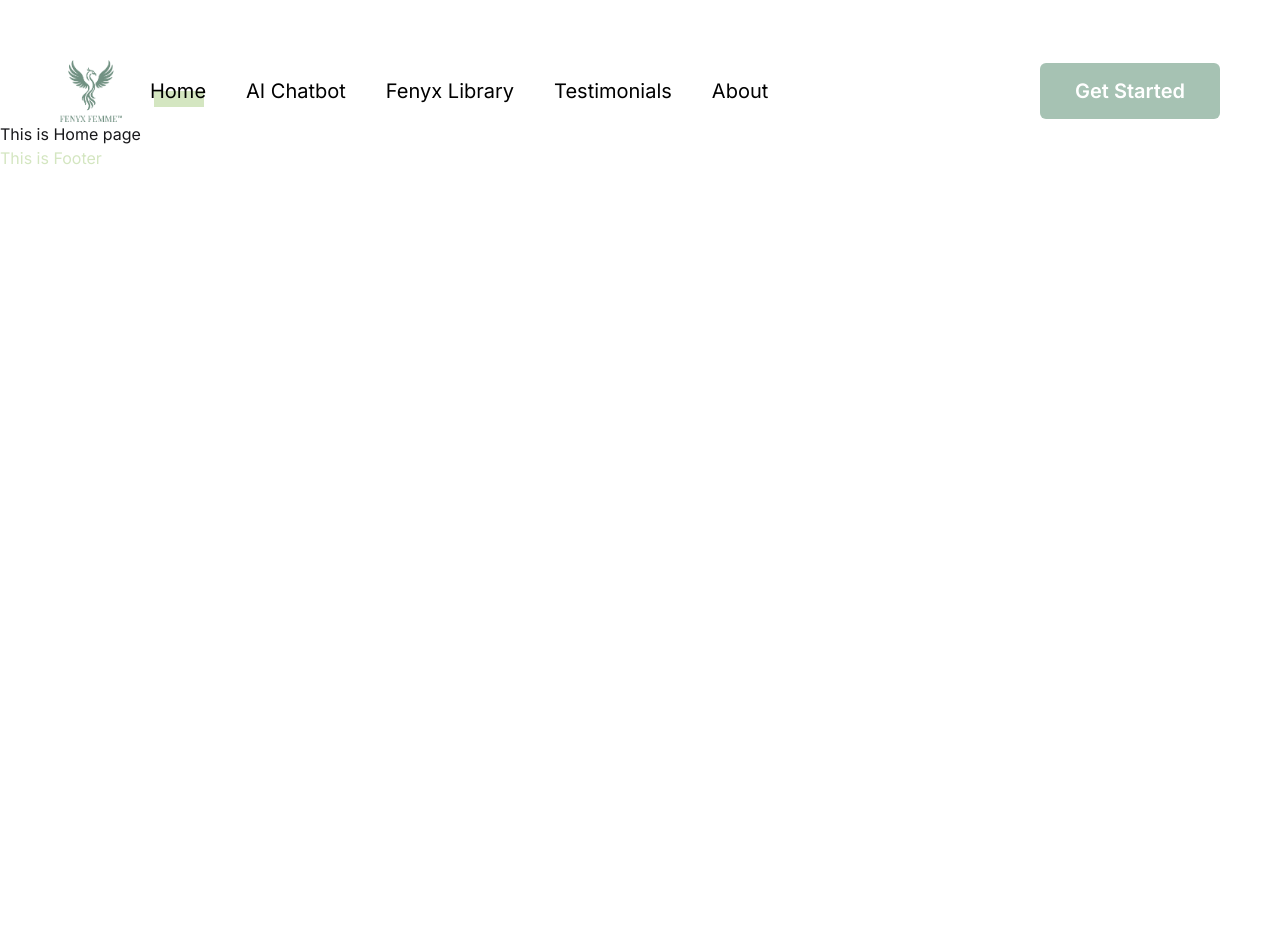
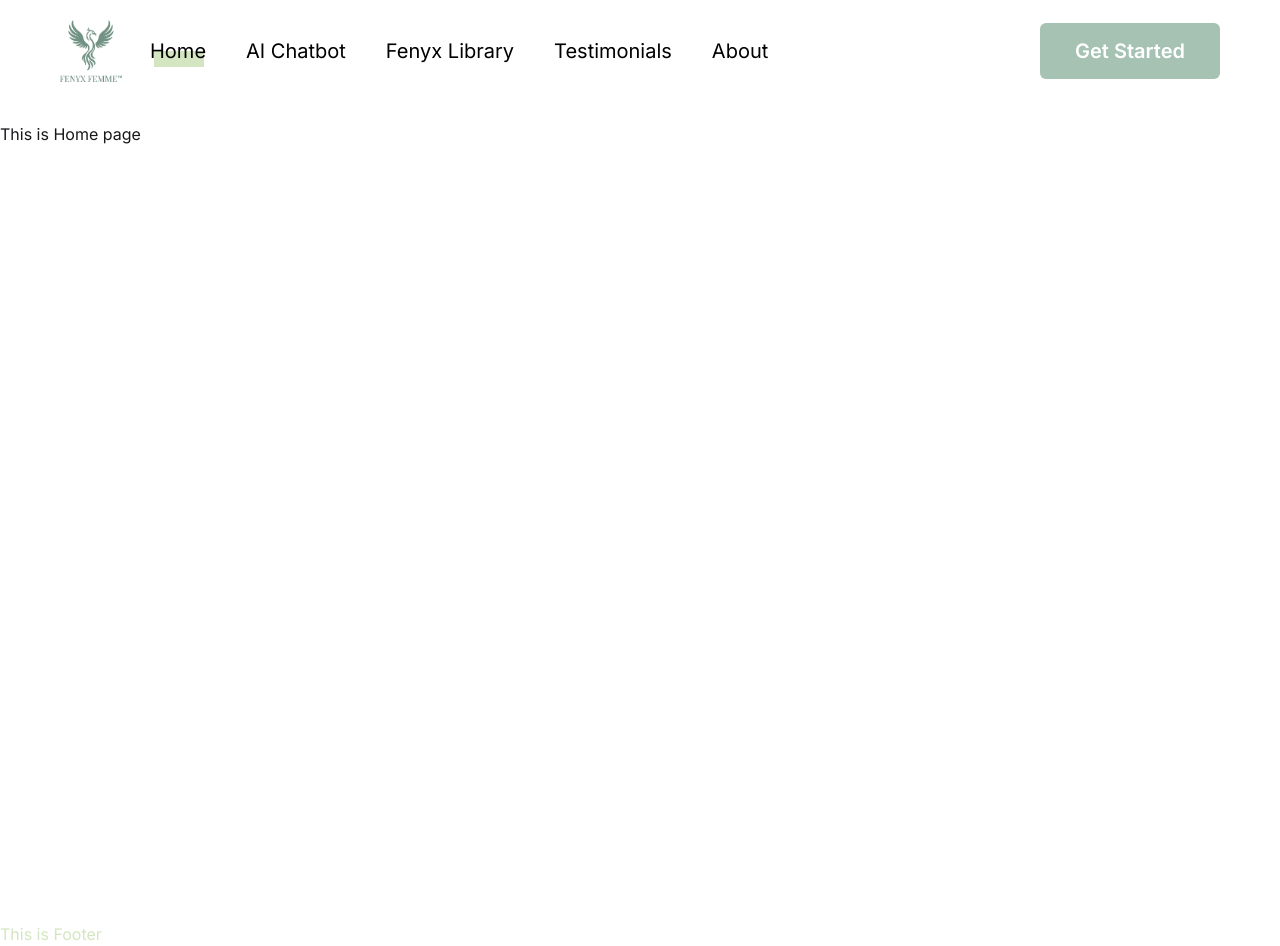
Before and after one commit to FaisalHasanEmon/female-healthcare, a React (Vite) app: page / in a window 1280 px wide. Before the commit the page ends 800 px from the top, so only its background shows below. Built offline with nearby package versions, Linux system fonts and the light colour scheme.

Commit message:
navbar fixed

```diff
--- a/src/components/shared/Navbar/Navbar.jsx
+++ b/src/components/shared/Navbar/Navbar.jsx
@@ -2,10 +2,13 @@ import { useState } from "react";
 import { NavLink } from "react-router-dom";
 
 const Navbar = () => {
+  // Phone and Tablet Dropdown opener Uses state
   const [isOpen, setIsOpen] = useState(false);
 
+  // Phone and Tablet Dropdown toggler function
   const toggleDropdown = () => setIsOpen(!isOpen);
 
+  // All tabs and links
   const tabs = [
     { tab: "Home", path: "/" },
     { tab: "AI Chatbot", path: "/ai-chatbot" },
@@ -14,10 +17,11 @@ const Navbar = () => {
     { tab: "About", path: "/about" },
   ];
   return (
-    <div className="flex justify-between items-center lg:mx-[60px] lg:mt-[60px] mx-5 mt-5 ">
+    <div className="fixed top-0 left-0 w-full z-50 backdrop-blur-3xl bg-base-100 ">
+      <div className="flex justify-between items-center lg:mx-[60px] mx-5  py-5">
         <div className="flex justify-center items-center grow-0 gap-7">
           {/* Brand logo started */}
-        <figure className="w-[62px] h-[62px]">
+          <figure className="w-[50px] h-[50px] md:w-[62px] md:h-[62px]">
             <img src="/logo.png" alt="Logo" className="w-full h-full" />
           </figure>
           {/* Brand logo ended */}
@@ -106,6 +110,7 @@ const Navbar = () => {
           {/* For Desktop device Get started button Ended*/}
         </div>
       </div>
+    </div>
   );
 };
 
--- a/src/layout/MainLayout.jsx
+++ b/src/layout/MainLayout.jsx
@@ -6,7 +6,9 @@ const MainLayout = () => {
   return (
     <div className="font-inter">
       <Navbar></Navbar>
-      <Outlet></Outlet>
+      <div className="min-h-screen mt-[122px]">
+        <Outlet></Outlet>
+      </div>
       <Footer></Footer>
     </div>
   );
```
Lines whose indentation alone changed are shown as unchanged.
